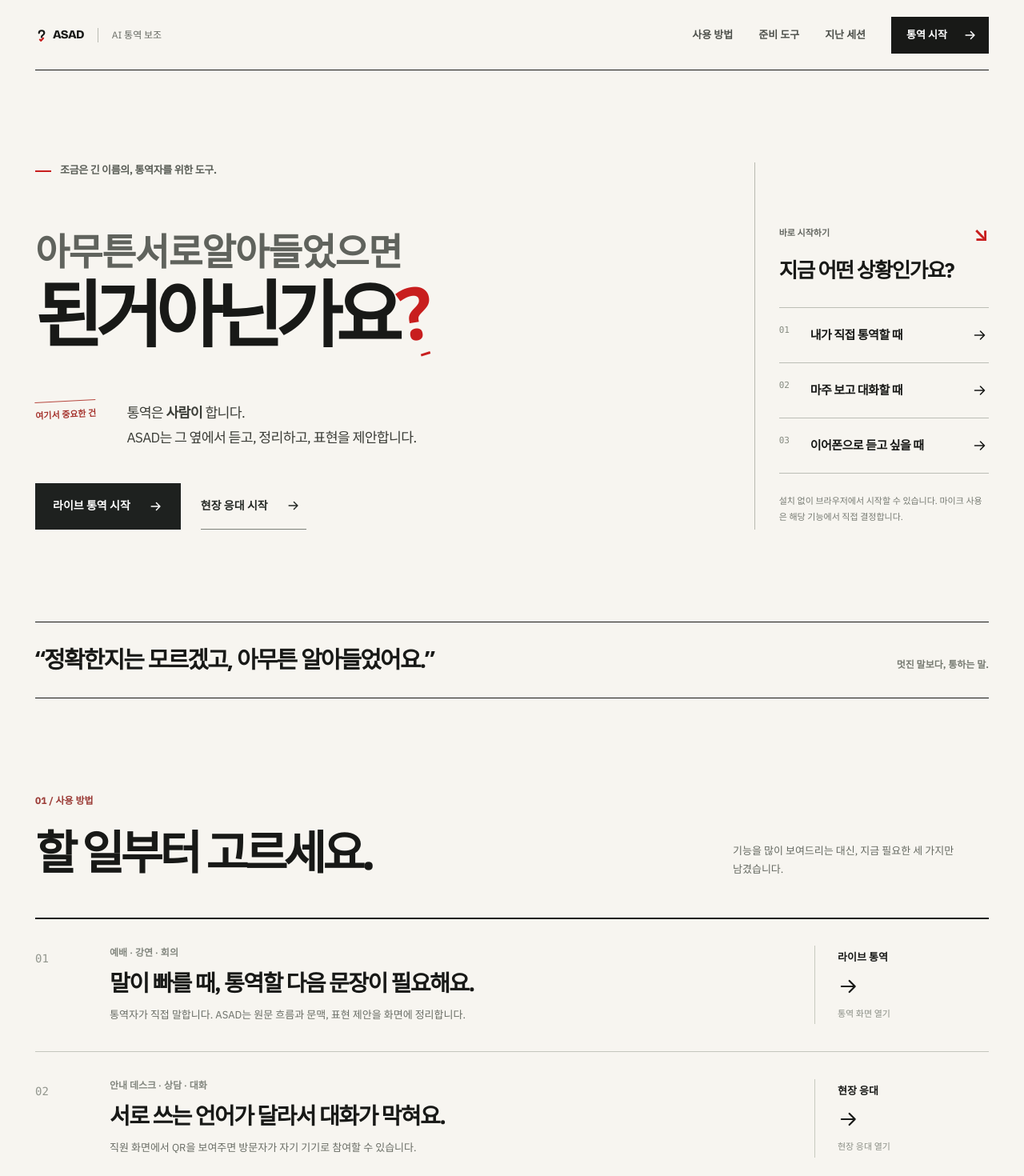
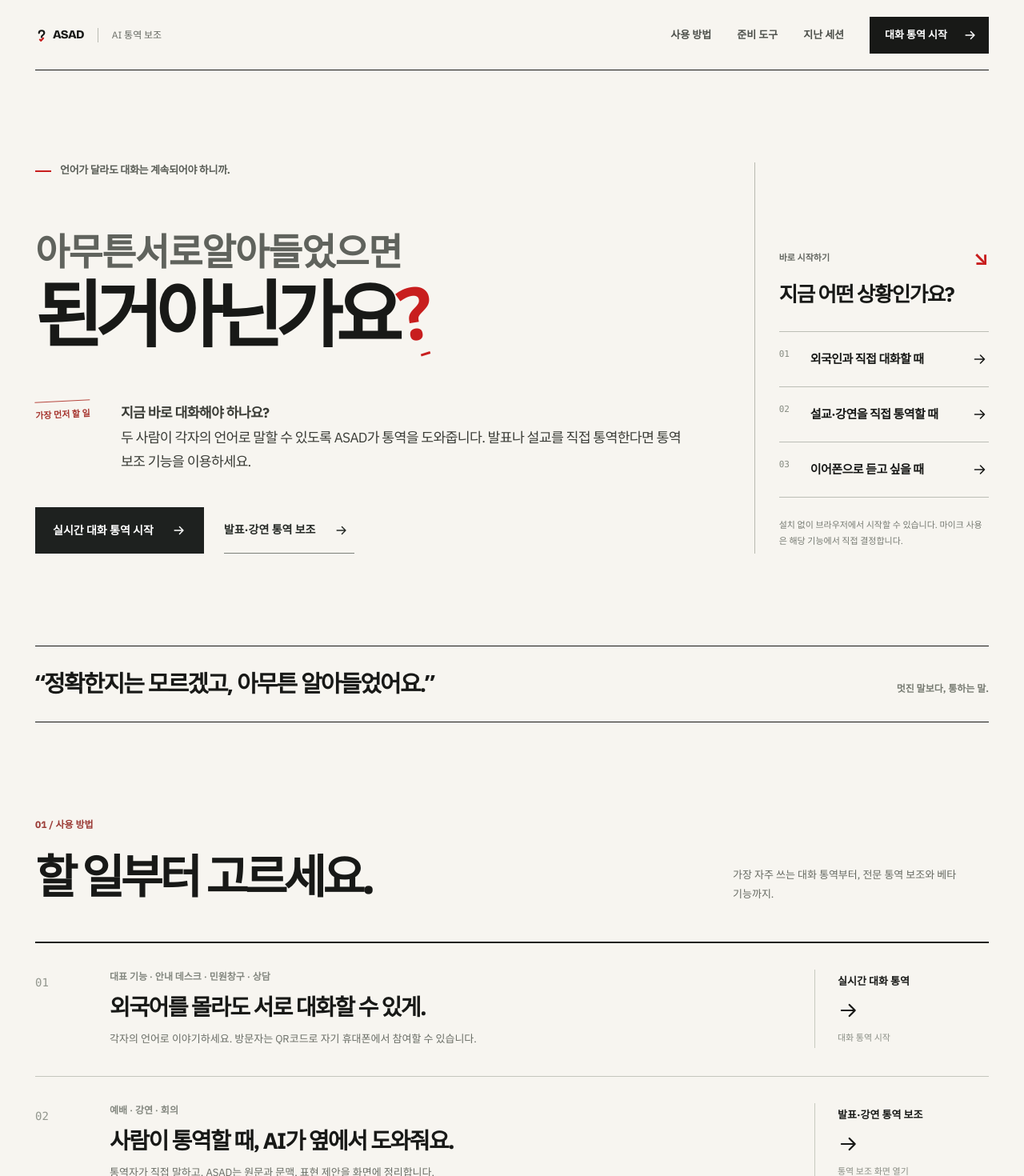
Before and after one commit to club-paradiso/asad, a Next.js app: page / in a window 1280 px wide. Shown: the top 1470 px of the page at 80% size. Built offline with nearby package versions, Linux system fonts and the light colour scheme.

Commit message:
feat(home): prioritize two-way conversation translation

```diff
--- a/src/features/home/HomeScreen.tsx
+++ b/src/features/home/HomeScreen.tsx
@@ -11,29 +11,29 @@ import styles from "./home.module.css";
 const workflows = [
   {
     index: "01",
-    context: "예배 · 강연 · 회의",
-    problem: "말이 빠를 때, 통역할 다음 문장이 필요해요.",
-    title: "라이브 통역",
-    detail: "통역자가 직접 말합니다. ASAD는 원문 흐름과 문맥, 표현 제안을 화면에 정리합니다.",
-    href: "/live",
-    action: "통역 화면 열기",
-    aside: "내가 직접 통역할 때",
+    context: "안내 데스크 · 민원창구 · 상담",
+    problem: "외국어를 몰라도 서로 대화할 수 있게.",
+    title: "실시간 대화 통역",
+    detail: "각자의 언어로 이야기하세요. 방문자는 QR코드로 자기 휴대폰에서 참여할 수 있습니다.",
+    href: "/counter",
+    action: "대화 통역 시작",
+    aside: "외국인과 직접 대화할 때",
   },
   {
     index: "02",
-    context: "안내 데스크 · 상담 · 대화",
-    problem: "서로 쓰는 언어가 달라서 대화가 막혀요.",
-    title: "현장 응대",
-    detail: "직원 화면에서 QR을 보여주면 방문자가 자기 기기로 참여할 수 있습니다.",
-    href: "/counter",
-    action: "현장 응대 열기",
-    aside: "마주 보고 대화할 때",
+    context: "예배 · 강연 · 회의",
+    problem: "사람이 통역할 때, AI가 옆에서 도와줘요.",
+    title: "발표·강연 통역 보조",
+    detail: "통역자가 직접 말하고, ASAD는 원문과 문맥, 표현 제안을 화면에 정리합니다.",
+    href: "/live",
+    action: "통역 보조 화면 열기",
+    aside: "설교·강연을 직접 통역할 때",
   },
   {
     index: "03",
     context: "실험 기능 · 실제 기기 점검 필요",
     problem: "외국어를 한국어로 듣고 싶어요.",
-    title: "이어폰 통역",
+    title: "이어폰으로 통역 듣기",
     detail: "자막과 이어폰 출력을 시험하는 베타 기능입니다. 실제 사용 환경에서 성능을 확인하세요.",
     href: "/listen",
     action: "베타 살펴보기",
@@ -60,15 +60,15 @@ export function HomeScreen() {
           <a href="#toolkit">준비 도구</a>
           <Link href="/sessions">지난 세션</Link>
         </nav>
-        <Link href="/live" className={styles.headerAction}>
-          통역 시작 <ArrowIcon />
+        <Link href="/counter" className={styles.headerAction}>
+          대화 통역 시작 <ArrowIcon />
         </Link>
       </header>
 
       <main id="main-content" className={styles.main}>
         <section className={styles.hero} aria-labelledby="hero-title">
           <div className={styles.heroMain}>
-            <p className={styles.heroKicker}>조금은 긴 이름의, 통역자를 위한 도구.</p>
+            <p className={styles.heroKicker}>언어가 달라도 대화는 계속되어야 하니까.</p>
             <h1 id="hero-title" className={styles.heroTitle}>
               <span className={styles.heroTitleLead}>{BRAND.nameLead}</span>
               <span className={styles.heroTitleTail}>
@@ -76,15 +76,16 @@ export function HomeScreen() {
               </span>
             </h1>
             <div className={styles.heroExplainer}>
-              <span className={styles.annotation}>여기서 중요한 건</span>
+              <span className={styles.annotation}>가장 먼저 할 일</span>
               <p>
-                통역은 <strong>사람이</strong> 합니다.<br />
-                ASAD는 그 옆에서 듣고, 정리하고, 표현을 제안합니다.
+                <strong>지금 바로 대화해야 하나요?</strong><br />
+                두 사람이 각자의 언어로 말할 수 있도록 ASAD가 통역을 도와줍니다.
+                발표나 설교를 직접 통역한다면 통역 보조 기능을 이용하세요.
               </p>
             </div>
             <div className={styles.heroActions}>
-              <Link href="/live" className={styles.primaryLink}>라이브 통역 시작 <ArrowIcon /></Link>
-              <Link href="/counter" className={styles.secondaryLink}>현장 응대 시작 <ArrowIcon /></Link>
+              <Link href="/counter" className={styles.primaryLink}>실시간 대화 통역 시작 <ArrowIcon /></Link>
+              <Link href="/live" className={styles.secondaryLink}>발표·강연 통역 보조 <ArrowIcon /></Link>
             </div>
           </div>
 
@@ -120,14 +121,14 @@ export function HomeScreen() {
               <p className={styles.sectionNumber}>01 / 사용 방법</p>
               <h2 id="modes-heading">할 일부터 고르세요.</h2>
             </div>
-            <p>기능을 많이 보여드리는 대신, 지금 필요한 세 가지만 남겼습니다.</p>
+            <p>가장 자주 쓰는 대화 통역부터, 전문 통역 보조와 베타 기능까지.</p>
           </div>
           <div className={styles.workflowList}>
             {workflows.map((workflow) => (
-              <Link href={workflow.href} key={workflow.href} className={styles.workflow}>
+              <Link href={workflow.href} key={workflow.href} className={`${styles.workflow} ${workflow.href === "/counter" ? styles.featuredWorkflow : ""}`}>
                 <span className={styles.workflowIndex}>{workflow.index}</span>
                 <div className={styles.workflowBody}>
-                  <span className={styles.workflowContext}>{workflow.context}</span>
+                  <span className={styles.workflowContext}>{workflow.href === "/counter" ? "대표 기능 · " : ""}{workflow.context}</span>
                   <h3>{workflow.problem}</h3>
                   <p>{workflow.detail}</p>
                 </div>
@@ -209,7 +210,7 @@ function DefaultLanguageSetting() {
         </select>
         <span aria-hidden="true">⌄</span>
       </label>
-      <p className={styles.languageStatus}>현재 {selected.ko}로 설정됨 · 라이브 통역은 현재 한국어 → 영어 고정</p>
+      <p className={styles.languageStatus}>현재 {selected.ko}로 설정됨 · 발표·강연 통역 보조는 현재 한국어 → 영어 고정</p>
     </section>
   );
 }
```
